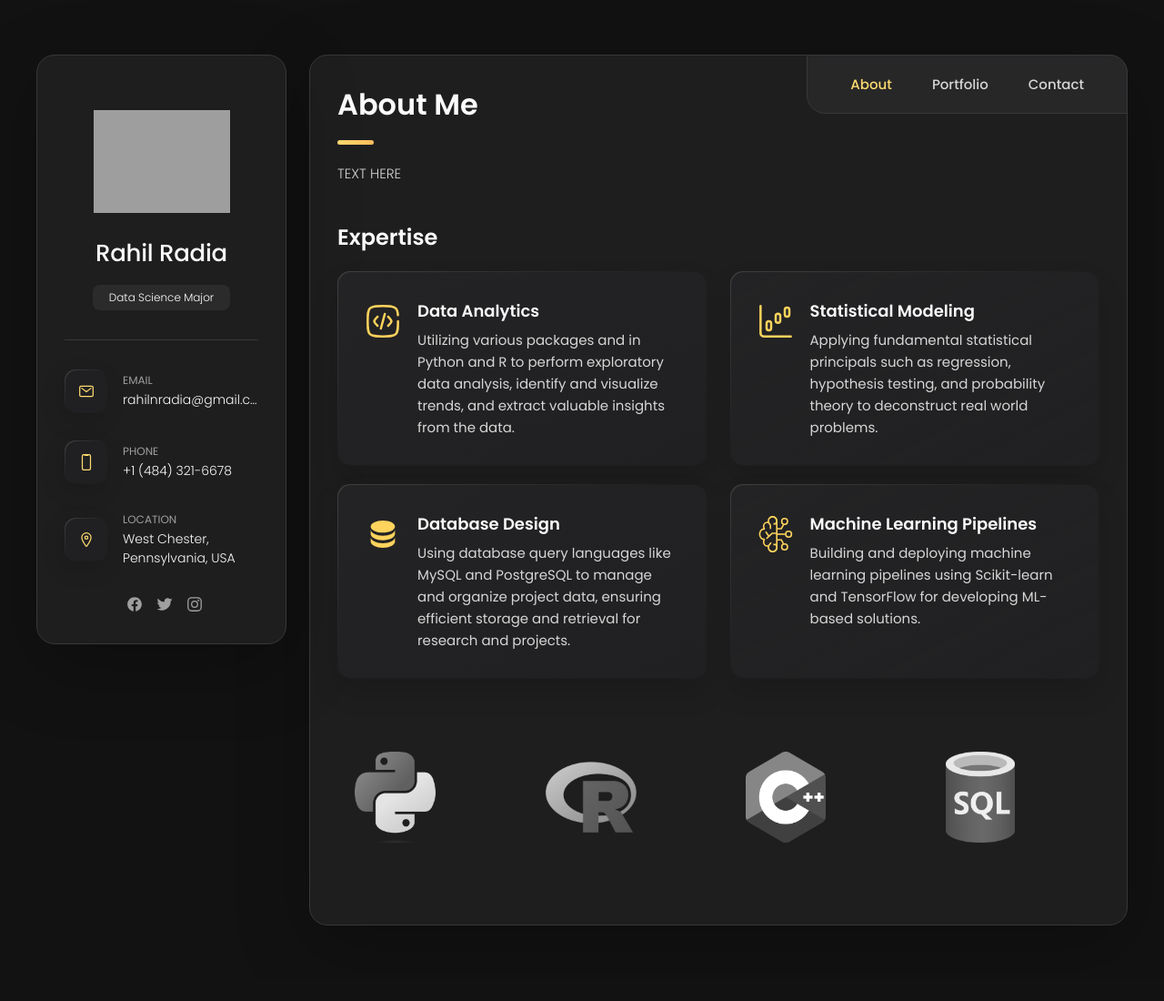
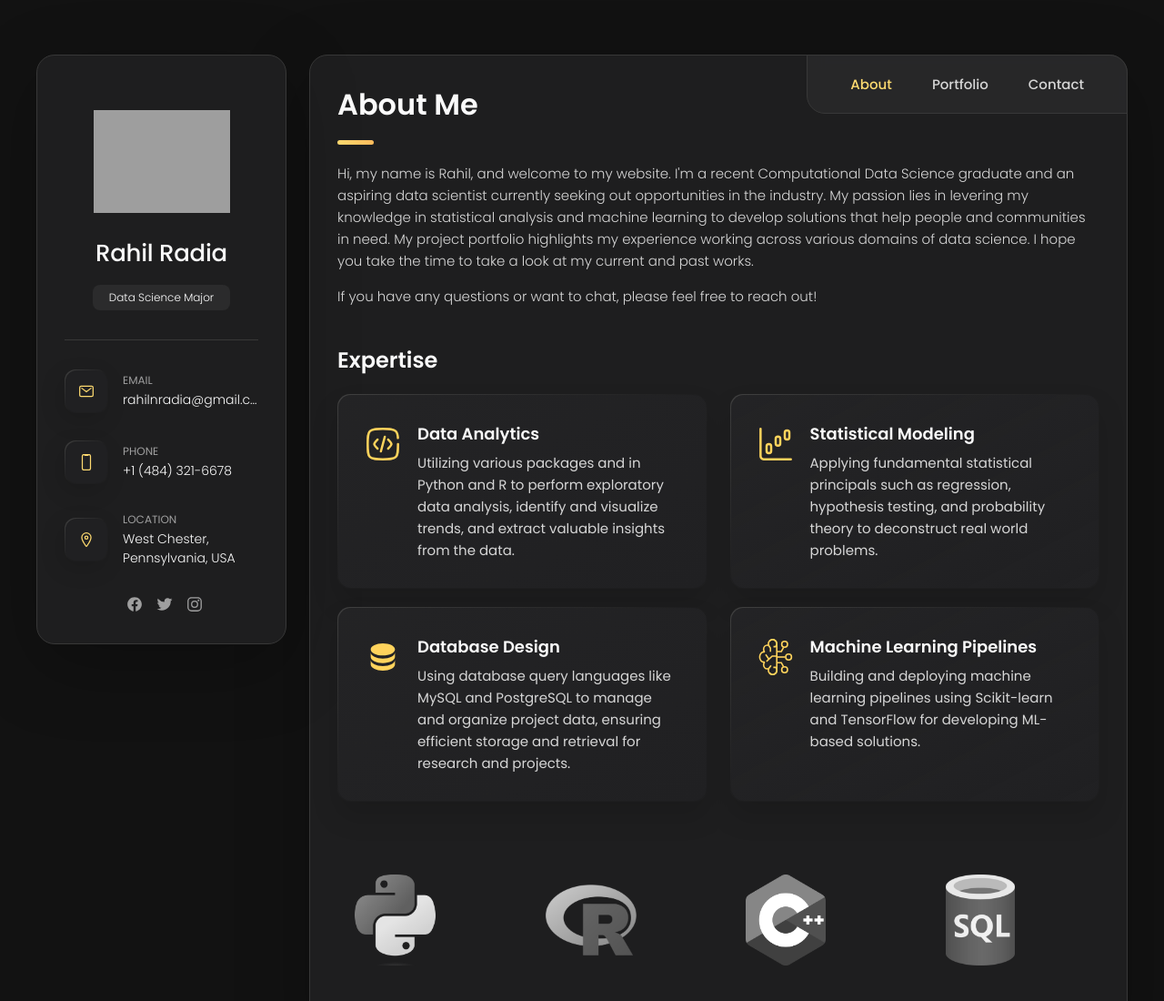
Before and after one commit to RahilRadia/public-portfolio, a plain HTML site: page index.html in a window 1280 px wide. Shown: the top 1100 px of the page at 91% size. Before the commit the page ends 1077 px from the top, so only its background shows below. Drawn offline with nearby package versions, Linux system fonts and the light colour scheme; grey boxes are pictures that could not be loaded.

Commit message:
added about me section

```diff
--- a/index.html
+++ b/index.html
@@ -192,11 +192,10 @@
 
         <section class="about-text">
           <p>
-            TEXT HERE
-          </p>
+            Hi, my name is Rahil, and welcome to my website. I'm a recent Computational Data Science graduate and an aspiring data scientist currently seeking out opportunities in the industry. My passion lies in levering my knowledge in statistical analysis and machine learning to develop solutions that help people and communities in need. My project portfolio highlights my experience working across various domains of data science. I hope you take the time to take a look at my current and past works.          </p>
 
           <p>
-
+            If you have any questions or want to chat, please feel free to reach out!
           </p>
         </section>
 
```
